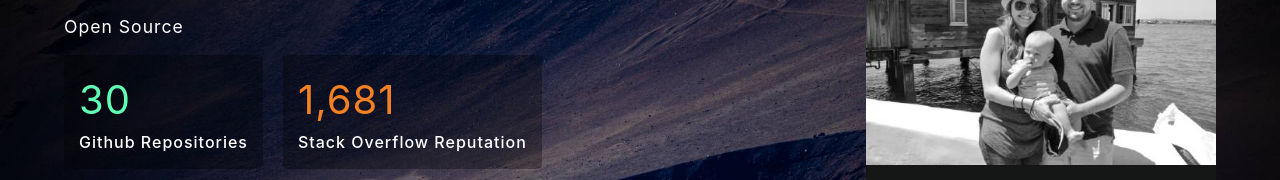
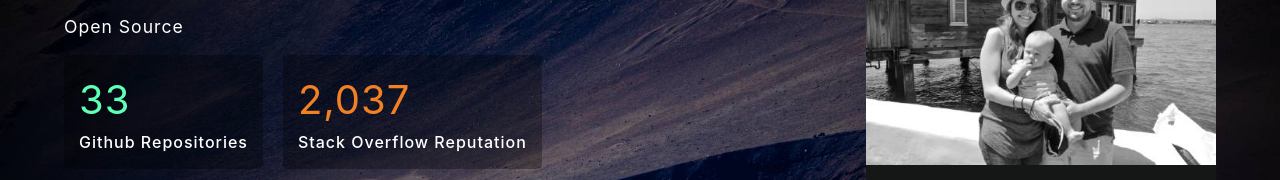
Before and after one commit to todar/portfolio, a Svelte app: page / in a window 1280 px wide. Shown: the part 192-372 px from the top of the page. Built offline with nearby package versions, Linux system fonts and the light colour scheme.

Commit message:
🔨Update stats

```diff
--- a/src/cards/PersonalStats.svelte
+++ b/src/cards/PersonalStats.svelte
@@ -67,7 +67,7 @@
       {:catch}
         <h2 class="stat">Error</h2>
       {/await} -->
-        <h2 class="stat">30</h2>
+        <h2 class="stat">33</h2>
         <h3 class="stat-description">Github Repositories</h3>
       </article>
     </a>
@@ -83,7 +83,7 @@
       {:catch}
         <h2 class="stat">Error</h2>
       {/await} -->
-        <h2 class="stat stack-overflow-color">1,681</h2>
+        <h2 class="stat stack-overflow-color">2,037</h2>
         <h3 class="stat-description">Stack Overflow Reputation</h3>
       </article>
     </a>
```
